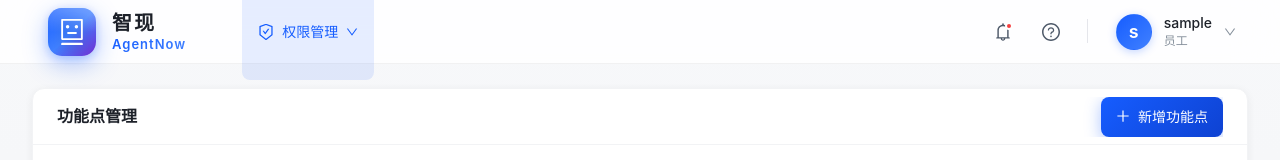
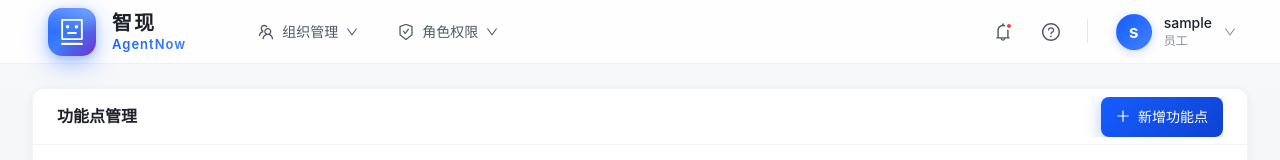
Before and after one commit to AllInAI2024/AgentNow, a Vue app in the folder frontend/: page /permission/manage in a window 1280 px wide. Shown: the top 160 px of the page. Built offline with nearby package versions, Linux system fonts and the light colour scheme; no server answers; sample sign-in values are in the browser's storage.

Commit message:
feat(布局): 添加组织管理菜单及其子菜单项
在主导航栏中新增组织管理下拉菜单，包含部门管理和员工管理两个子菜单项

```diff
--- a/frontend/src/components/MainLayout.vue
+++ b/frontend/src/components/MainLayout.vue
@@ -17,9 +17,37 @@
         <div class="header-center">
           <div class="nav-menu">
             <a-dropdown :trigger="['hover']" placement="bottom">
-              <div class="nav-menu-item" :class="{ 'nav-menu-item-active': isActiveRoute('/permission') }">
+              <div class="nav-menu-item" :class="{ 'nav-menu-item-active': isActiveRoute('/organization') }">
+                <TeamOutlined class="nav-icon" />
+                <span>组织管理</span>
+                <DownOutlined class="nav-arrow" />
+              </div>
+              <template #overlay>
+                <a-menu class="nav-submenu">
+                  <a-menu-item
+                    key="/organization/department"
+                    @click="handleNavigate('/organization/department')"
+                    :class="{ 'ant-menu-item-selected': isActiveRoute('/organization/department') }"
+                  >
+                    <ApartmentOutlined class="submenu-icon" />
+                    <span>部门管理</span>
+                  </a-menu-item>
+                  <a-menu-item
+                    key="/organization/employee"
+                    @click="handleNavigate('/organization/employee')"
+                    :class="{ 'ant-menu-item-selected': isActiveRoute('/organization/employee') }"
+                  >
+                    <UserOutlined class="submenu-icon" />
+                    <span>员工管理</span>
+                  </a-menu-item>
+                </a-menu>
+              </template>
+            </a-dropdown>
+
+            <a-dropdown :trigger="['hover']" placement="bottom">
+              <div class="nav-menu-item" :class="{ 'nav-menu-item-active': isActiveRoute('/role') }">
                 <SafetyCertificateOutlined class="nav-icon" />
-                <span>权限管理</span>
+                <span>角色权限</span>
                 <DownOutlined class="nav-arrow" />
               </div>
               <template #overlay>
@@ -136,6 +164,8 @@ import {
   QuestionCircleOutlined,
   SettingOutlined,
   SafetyCertificateOutlined,
+  TeamOutlined,
+  ApartmentOutlined,
   UnorderedListOutlined,
 } from '@ant-design/icons-vue'
 import { useUserStore } from '@/stores/user'
```
